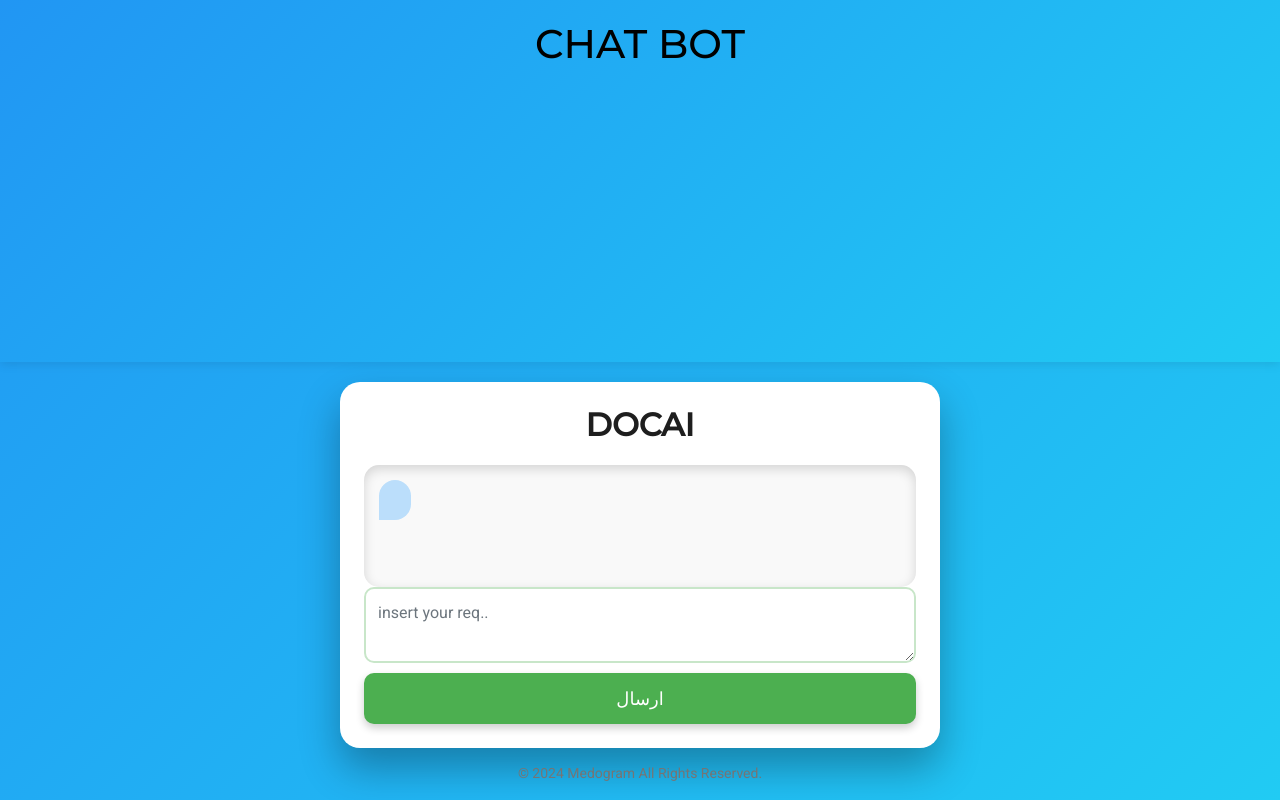
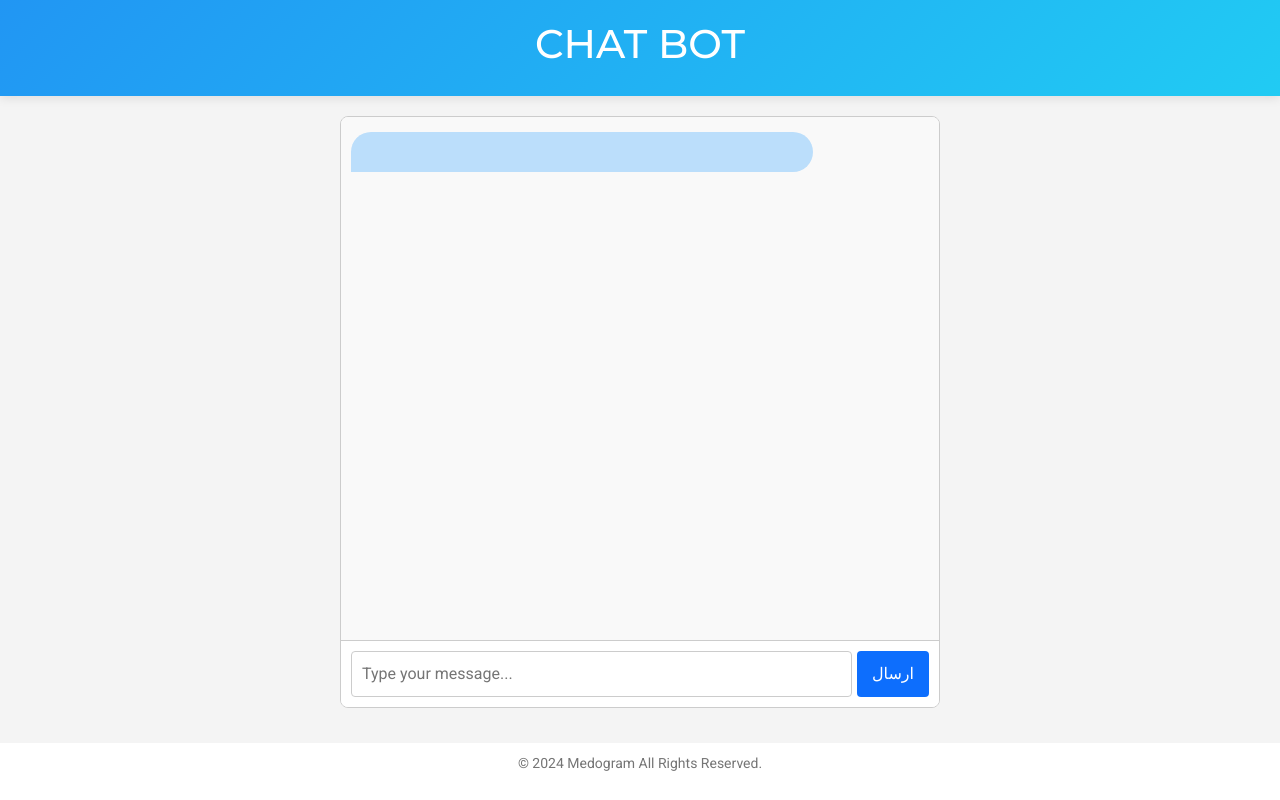
Before and after one commit to mehran-shabani/medical_chatbot, a Django app: template templates/chat.html in a window 1280 px wide. Run offline with Django 5.2, Linux system fonts and the light colour scheme; the template is opened without the code that fills it, so the values that code supplies are empty; some libraries are stand-ins or nearby versions.

Commit message:
generete a clearer engine for bot message

```diff
--- a/chatbot/views.py
+++ b/chatbot/views.py
@@ -2,7 +2,7 @@ from django.shortcuts import render
 from .models import ChatMessage, User, Symptom, Disease, ChatSession
 from openai import OpenAI
 from medical_chatbot import settings
-
+from .cleaner import clean_bot_message
 apikey = settings.OPENAI_API_KEY
 client = OpenAI(api_key=apikey)
 
@@ -69,6 +69,9 @@ def chatbot_view(request):
             )
             bot_message = response.choices[0].message.content
 
+        # clean bot message
+        bot_message = clean_bot_message(bot_message)
+
         # ذخیره پیام بات
         ChatMessage.objects.create(session=session, user=user, message=bot_message, is_bot=True)
 
--- a/templates/chat.html
+++ b/templates/chat.html
@@ -3,16 +3,16 @@
 <head>
     <meta charset="UTF-8">
     <meta name="viewport" content="width=device-width, initial-scale=1.0">
-    <title>ChatBot</title>
+    <title>DOCAI Chat App</title>
     <link rel="stylesheet" href="https://cdnjs.cloudflare.com/ajax/libs/font-awesome/5.15.3/css/all.min.css">
     <link rel="stylesheet" href="https://stackpath.bootstrapcdn.com/bootstrap/5.1.3/css/bootstrap.min.css">
     <link rel="stylesheet" href="https://fonts.googleapis.com/css2?family=Roboto:wght@400;500&family=Montserrat:wght@500&display=swap">
     <style>
-
         body {
             font-family: 'Roboto', sans-serif;
-            background: linear-gradient(135deg, #2196F3, #21CBF3);
+            background-color: #f4f4f4;
             margin: 0;
+            padding: 0;
             display: flex;
             flex-direction: column;
             align-items: center;
@@ -23,10 +23,9 @@
         header {
             background: linear-gradient(135deg, #2196F3, #21CBF3);
             width: 100%;
-            height: 80%;
             padding: 20px 0;
             text-align: center;
-            color: black;
+            color: white;
             font-size: 36px;
             font-family: 'Montserrat', sans-serif;
             box-shadow: 0 2px 10px rgba(0, 0, 0, 0.1);
@@ -35,41 +34,29 @@
             z-index: 1;
         }
 
-        .container {
+        .chat-container {
+            width: 100%;
             max-width: 600px;
-            width: 100%;
-            padding: 24px;
-            background-color: #ffffff;
-            border-radius: 20px;
-            box-shadow: 0 20px 40px rgba(0, 0, 0, 0.3);
+            margin: 20px auto;
+            border: 1px solid #ccc;
+            border-radius: 8px;
+            overflow: hidden;
+            background: white;
             display: flex;
             flex-direction: column;
             height: 80vh;
-            margin-top: 20px;
         }
 
-        h2 {
-            font-size: 32px;
-            font-weight: 700;
-            text-align: center;
-            margin-bottom: 20px;
-            color: #1e1e1e;
-            font-family: 'Montserrat', sans-serif;
+        .messages {
+            flex: 1;
+            padding: 10px;
+            overflow-y: auto;
+            border-bottom: 1px solid #ccc;
+            background-color: #f9f9f9;
         }
 
-        .chat-box {
-            flex: 1;
-            overflow-y: auto;
-            padding: 15px;
-            background-color: #f9f9f9;
-            border-radius: 15px;
-            box-shadow: inset 0 4px 12px rgba(0, 0, 0, 0.15);
-            display: flex;
-            flex-direction: column;
-            gap: 10px;
-        }
-
-        .chat-message {
+        .message {
+            margin: 5px 0;
             padding: 12px 16px;
             border-radius: 20px;
             max-width: 80%;
@@ -78,53 +65,57 @@
             font-size: 16px;
         }
 
-        .chat-message.user {
+        .message.user {
+            text-align: right;
+            color: white;
             background-color: #4caf50;
-            color: white;
             align-self: flex-end;
             border-bottom-right-radius: 0;
         }
 
-        .chat-message.bot {
+        .message.bot {
+            text-align: left;
+            color: black;
             background-color: #bbdefb;
             align-self: flex-start;
             border-bottom-left-radius: 0;
         }
 
-        .form-group {
-            margin-top: auto;
+        .input-container {
+            display: flex;
+            padding: 10px;
+            background-color: #fff;
         }
 
-        .form-group textarea {
-            width: 100%;
-            padding: 12px;
-            border: 2px solid #c8e6c9;
-            border-radius: 10px;
-            outline: none;
-            transition: border-color 0.3s;
-            font-size: 16px;
+        input[type="text"] {
+            border: 1px solid #ccc;
+            padding: 10px;
+            flex: 1;
+            border-radius: 4px;
+            margin-right: 5px;
         }
 
-        .form-group textarea:focus {
-            border-color: #4caf50;
+        button {
+            padding: 10px 15px;
+            background-color: #007bff;
+            color: white;
+            border: none;
+            border-radius: 4px;
+            cursor: pointer;
         }
 
-        .btn-primary {
-            width: 100%;
-            padding: 12px;
-            background-color: #4caf50;
-            color: white;
-            border: none;
-            border-radius: 10px;
-            cursor: pointer;
-            transition: background-color 0.3s;
-            font-size: 18px;
-            margin-top: 10px;
-            box-shadow: 0 4px 8px rgba(0, 0, 0, 0.2);
+        button:hover {
+            background-color: #0056b3;
         }
 
-        .btn-primary:hover {
-            background-color: #388e3c;
+        footer {
+            text-align: center;
+            margin-top: 15px;
+            color: #757575;
+            font-size: 14px;
+            width: 100%;
+            padding: 10px;
+            background-color: #fff;
         }
 
         @keyframes fadeIn {
@@ -137,53 +128,77 @@
                 transform: translateY(0);
             }
         }
-
-        footer {
-            text-align: center;
-            margin-top: 15px;
-            color: #757575;
-            font-size: 14px;
-            position: relative;
-            bottom: 0;
-            width: 100%;
-        }
-
     </style>
 </head>
 <body>
+
 <header>
     <h1>CHAT BOT</h1>
 </header>
-    <div class="container">
-        <h2>DOCAI</h2>
 
-        <div id="chat-box" class="chat-box">
+<div class="chat-container">
+    <div id="chat-box" class="messages">
         {% for message in messages %}
-                <div class="chat-message {{ message.sender }}">
+            <div class="message {{ message.sender }}">
                 <p>{{ message.text }}</p>
             </div>
         {% endfor %}
 
-            <div class="chat-message bot">
+        <div class="message bot">
             <p>{{ bot_response }}</p>
         </div>
     </div>
 
     <form method="POST">
         {% csrf_token %}
-            <div class="form-group">
-                <textarea id="message" name="message" class="form-control" rows="2" placeholder="insert your req.." required></textarea>
+        <div class="input-container">
+            <input type="text" id="message" name="message" placeholder="Type your message..." required>
+            <button type="submit" class="btn-primary">ارسال</button>
         </div>
-            <button type="submit" class="btn-primary">ارسال</button>
     </form>
 </div>
+
 <footer>
-        <div>
     <p>© 2024 Medogram All Rights Reserved.</p>
-        </div>
 </footer>
 
-    <script src="https://code.jquery.com/jquery-3.6.0.min.js"></script>
-    <script src="https://cdn.jsdelivr.net/npm/bootstrap@5.1.3/dist/js/bootstrap.bundle.min.js"></script>
+<script>
+    document.getElementById('sendBtn').addEventListener('click', sendMessage);
+    document.getElementById('message').addEventListener('keypress', function(event) {
+        if (event.key === 'Enter') {
+            sendMessage();
+        }
+    });
+
+    function sendMessage() {
+        const input = document.getElementById('message');
+        const messageText = input.value.trim();
+
+        if (messageText === '') return;
+
+        addMessage('user', messageText);
+        input.value = '';
+
+        // Simulating AI response
+        setTimeout(() => {
+            const aiResponse = getAIResponse(messageText);
+            addMessage('bot', aiResponse);
+        }, 500);
+    }
+
+    function addMessage(sender, message) {
+        const messagesDiv = document.getElementById('chat-box');
+        const messageDiv = document.createElement('div');
+        messageDiv.className = `message ${sender}`;
+        messageDiv.textContent = message;
+        messagesDiv.appendChild(messageDiv);
+        messagesDiv.scrollTop = messagesDiv.scrollHeight;
+    }
+
+    function getAIResponse(userMessage) {
+        return "This is a response to: " + userMessage;
+    }
+</script>
+
 </body>
 </html>
```
Also changed, not shown: chatbot/cleaner.py (added, +54 -0 lines). Lines whose indentation alone changed are shown as unchanged.
